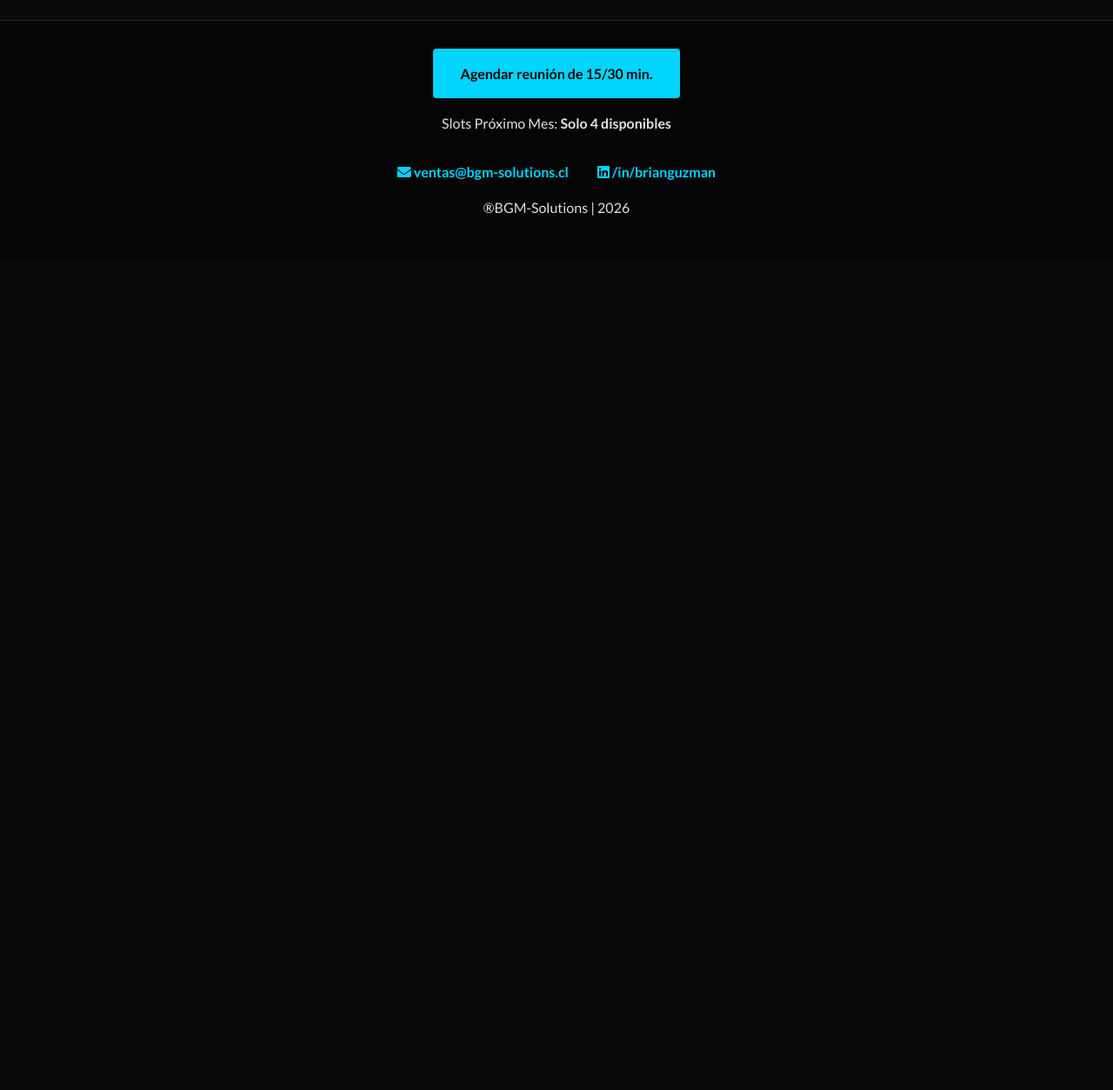
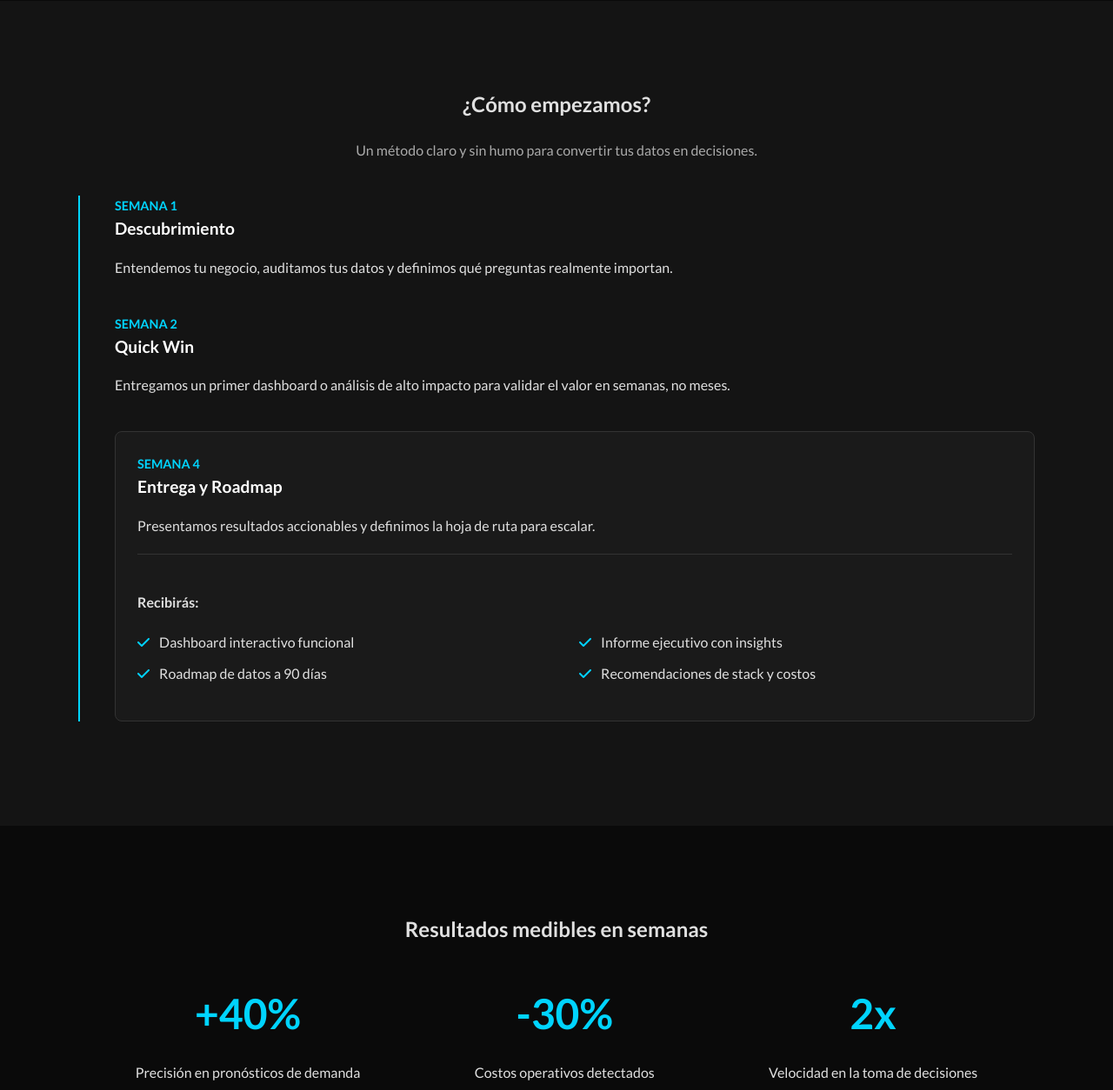
Before and after one commit to bguzmanm/bgm-solutions, an Astro site: page /ciencia-datos in a window 1280 px wide. Shown: the part 1546-2800 px from the top of the page at 87% size. Before the commit the page ends 1846 px from the top, so only its background shows below. Built offline with nearby package versions, Linux system fonts and the light colour scheme; Astro itself is replaced by a stand-in of ours.

Commit message:
Update ciencia-datos.astro

```diff
--- a/src/pages/ciencia-datos.astro
+++ b/src/pages/ciencia-datos.astro
@@ -38,6 +38,89 @@ import CallToAction from "../components/CallToAction.astro";
                     almacenar tu información.
                 </p>
             </div>
+            <div class="card">
+                <i class="fas fa-chart-pie"></i>
+                <h3>Análisis Descriptivo</h3>
+                <p>
+                    Diagnóstico del estado actual de tu negocio para descubrir
+                    oportunidades de mejora inmediatas.
+                </p>
+            </div>
+            <div class="card">
+                <i class="fas fa-microscope"></i>
+                <h3>Data Mining</h3>
+                <p>
+                    Descubre patrones ocultos, segmentaciones de clientes y
+                    relaciones que tu data no te está contando.
+                </p>
+            </div>
+            <div class="card">
+                <i class="fas fa-robot"></i>
+                <h3>Automatización Inteligente</h3>
+                <p>
+                    Procesos repetitivos automatizados con datos en el centro,
+                    liberando a tu equipo para lo importante.
+                </p>
+            </div>
+        </div>
+    </section>
+
+    <section class="bg-dark-alt section-padding">
+        <div class="container text-center">
+            <h2 class="section-title">¿Cómo empezamos?</h2>
+            <p style="color: #aaa; max-width: 700px; margin: 0 auto 40px;">
+                Un método claro y sin humo para convertir tus datos en decisiones.
+            </p>
+            <div class="timeline-container" style="text-align: left;">
+                <div class="timeline-step">
+                    <div class="step-header"><span>Semana 1</span> Descubrimiento</div>
+                    <p>
+                        Entendemos tu negocio, auditamos tus datos y definimos
+                        qué preguntas realmente importan.
+                    </p>
+                </div>
+                <div class="timeline-step">
+                    <div class="step-header"><span>Semana 2</span> Quick Win</div>
+                    <p>
+                        Entregamos un primer dashboard o análisis de alto
+                        impacto para validar el valor en semanas, no meses.
+                    </p>
+                </div>
+                <div class="timeline-step highlight">
+                    <div class="step-header"><span>Semana 4</span> Entrega y Roadmap</div>
+                    <p>
+                        Presentamos resultados accionables y definimos la hoja
+                        de ruta para escalar.
+                    </p>
+                    <div class="deliverables-box">
+                        <h4>Recibirás:</h4>
+                        <ul class="deliverables-list">
+                            <li><i class="fas fa-check"></i> Dashboard interactivo funcional</li>
+                            <li><i class="fas fa-check"></i> Informe ejecutivo con insights</li>
+                            <li><i class="fas fa-check"></i> Roadmap de datos a 90 días</li>
+                            <li><i class="fas fa-check"></i> Recomendaciones de stack y costos</li>
+                        </ul>
+                    </div>
+                </div>
+            </div>
+        </div>
+    </section>
+
+    <section class="container section-padding text-center">
+        <h2 class="section-title">Resultados medibles en semanas</h2>
+        <div class="roi-grid">
+            <div class="roi-item">
+                <span class="roi-value">+40%</span>
+                <p>Precisión en pronósticos de demanda</p>
+            </div>
+            <div class="roi-item">
+                <span class="roi-value">-30%</span>
+                <p>Costos operativos detectados</p>
+            </div>
+            <div class="roi-item">
+                <span class="roi-value">2x</span>
+                <p>Velocidad en la toma de decisiones</p>
+            </div>
         </div>
     </section>
 
```
